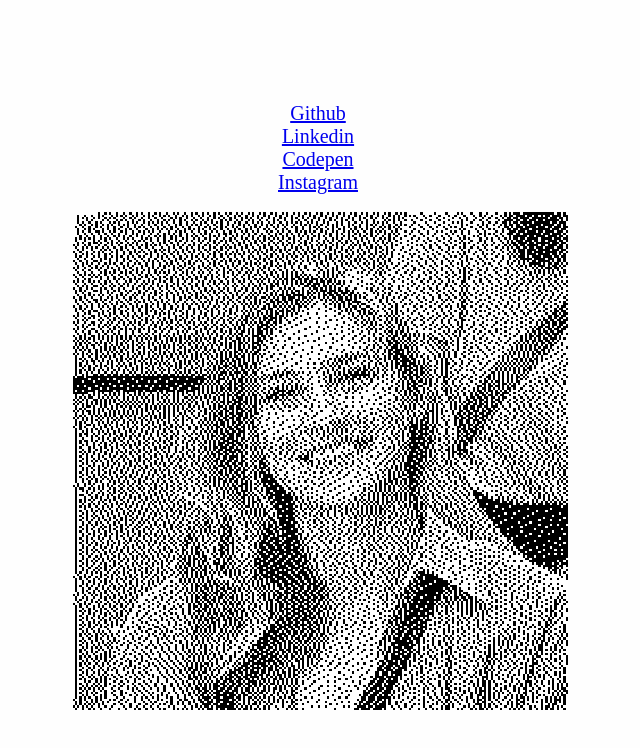
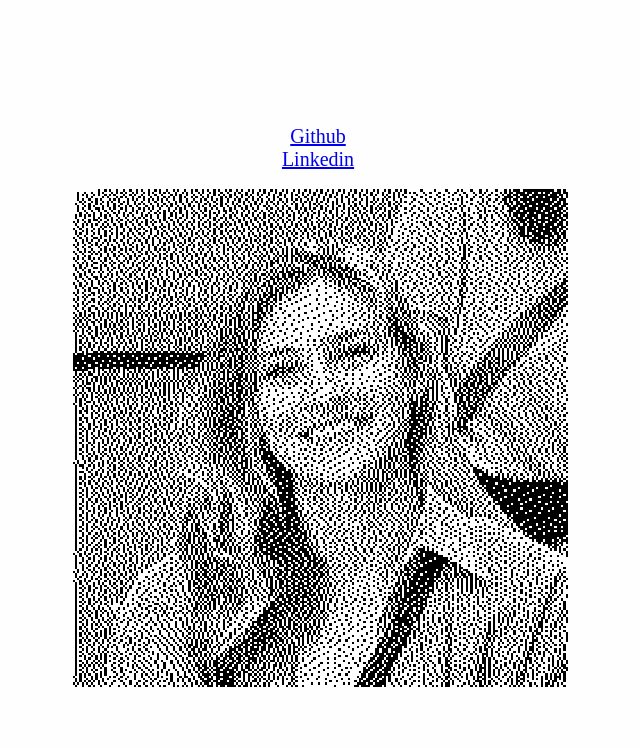
Before and after one commit to n-sayenko/n-sayenko.github.io, a plain HTML site: page index.html in a window 1280 px wide. Shown: the whole page, without its empty margins (322-962 px from the left). Drawn offline with Linux system fonts and the light colour scheme; a web font is replaced by a local one.

Commit message:
Update index.html

```diff
--- a/index.html
+++ b/index.html
@@ -18,9 +18,6 @@
       <ul>
         <li><a href="https://github.com/n-sayenko" target="_blank">Github</a></li>
         <li><a href="https://www.linkedin.com/in/nataliya-sayenko-4289b7192/" target="_blank">Linkedin</a></li>
-        <li><a href="https://codepen.io/n-sayenko" target="_blank">Codepen</a></li>
-        <li><a href="https://www.instagram.com/shame_pools/" target="_blank">Instagram</a></li>
-
       </ul>
     </section>
 
```
